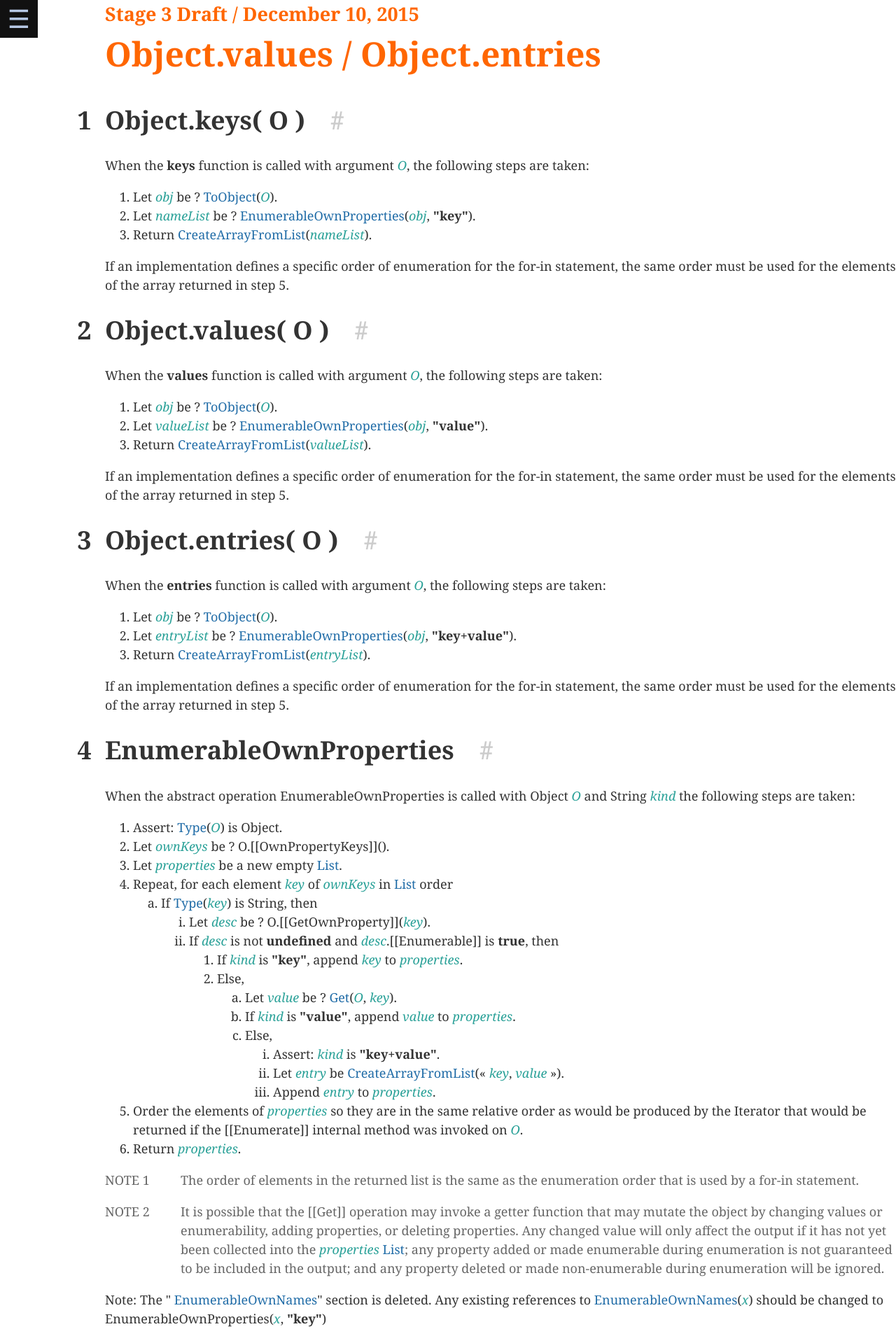
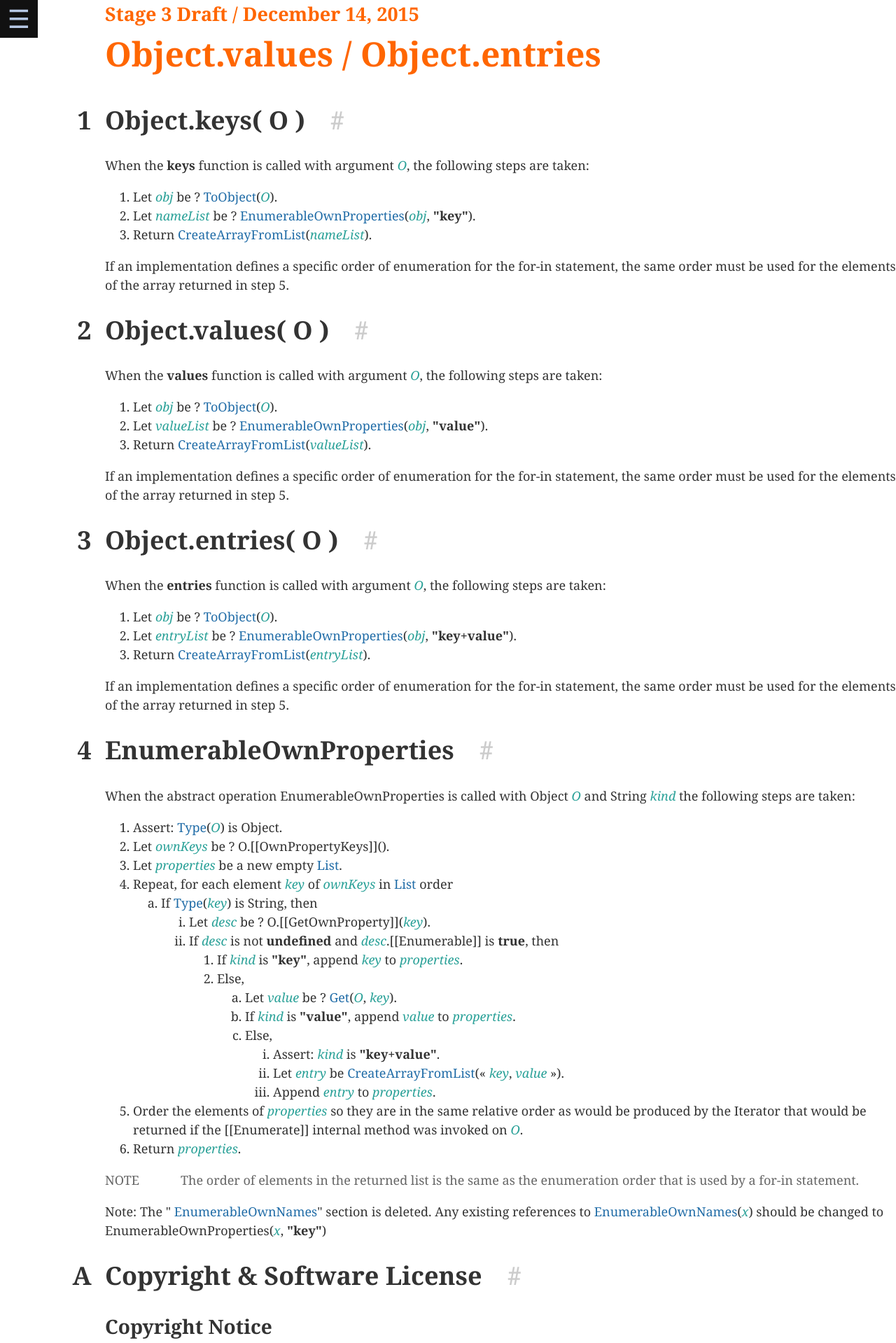
Before and after one commit to tc39/proposal-object-values-entries, a website: page index.html in a window 1280 px wide. Shown: the top 1919 px of the page at 70% size. Drawn offline with nearby package versions, Linux system fonts and the light colour scheme.

Commit message:
Remove non-normative note.
Per https://github.com/tc39/test262/pull/453#discussion_r47556755

```diff
--- a/index.html
+++ b/index.html
@@ -26,7 +26,7 @@
 			</ol>
 		</div>
 	</div>
-	<h1 class="version">Stage 3 Draft / December 10, 2015</h1>
+	<h1 class="version">Stage 3 Draft / December 14, 2015</h1>
 	<h1 class="title">Object.values / Object.entries</h1>
 	<emu-clause id="Object.keys">
 		<h1><span class="secnum">1</span>Object.keys( O )<span class="utils"><span class="anchor"><a href="#Object.keys">#</a></span></span></h1>
@@ -123,9 +123,7 @@
 				</li>
 			</ol>
 		</emu-alg>
-		<emu-note><span class="note">Note 1</span>The order of elements in the returned list is the same as the enumeration order that is used by a for-in statement.</emu-note>
-		<emu-note><span class="note">Note 2</span>It is possible that the [[Get]] operation may invoke a getter function that may mutate the object by changing values or enumerability, adding properties, or deleting properties. Any changed value will only affect the output if it has not yet been collected into the <var>properties</var>
-			<emu-xref href="#sec-list-and-record-specification-type"><a href="http://www.ecma-international.org/ecma-262/6.0/index.html#sec-list-and-record-specification-type">List</a></emu-xref>; any property added or made enumerable during enumeration is not guaranteed to be included in the output; and any property deleted or made non-enumerable during enumeration will be ignored.</emu-note>
+		<emu-note><span class="note">Note</span>The order of elements in the returned list is the same as the enumeration order that is used by a for-in statement.</emu-note>
 
 		<p>Note: The "
 			<emu-xref aoid="EnumerableOwnNames"><a href="http://www.ecma-international.org/ecma-262/6.0/index.html#sec-enumerableownnames">EnumerableOwnNames</a></emu-xref>" section is deleted. Any existing references to
```
Also changed, not shown: spec.md (+0 -2 lines), 1 other file.
